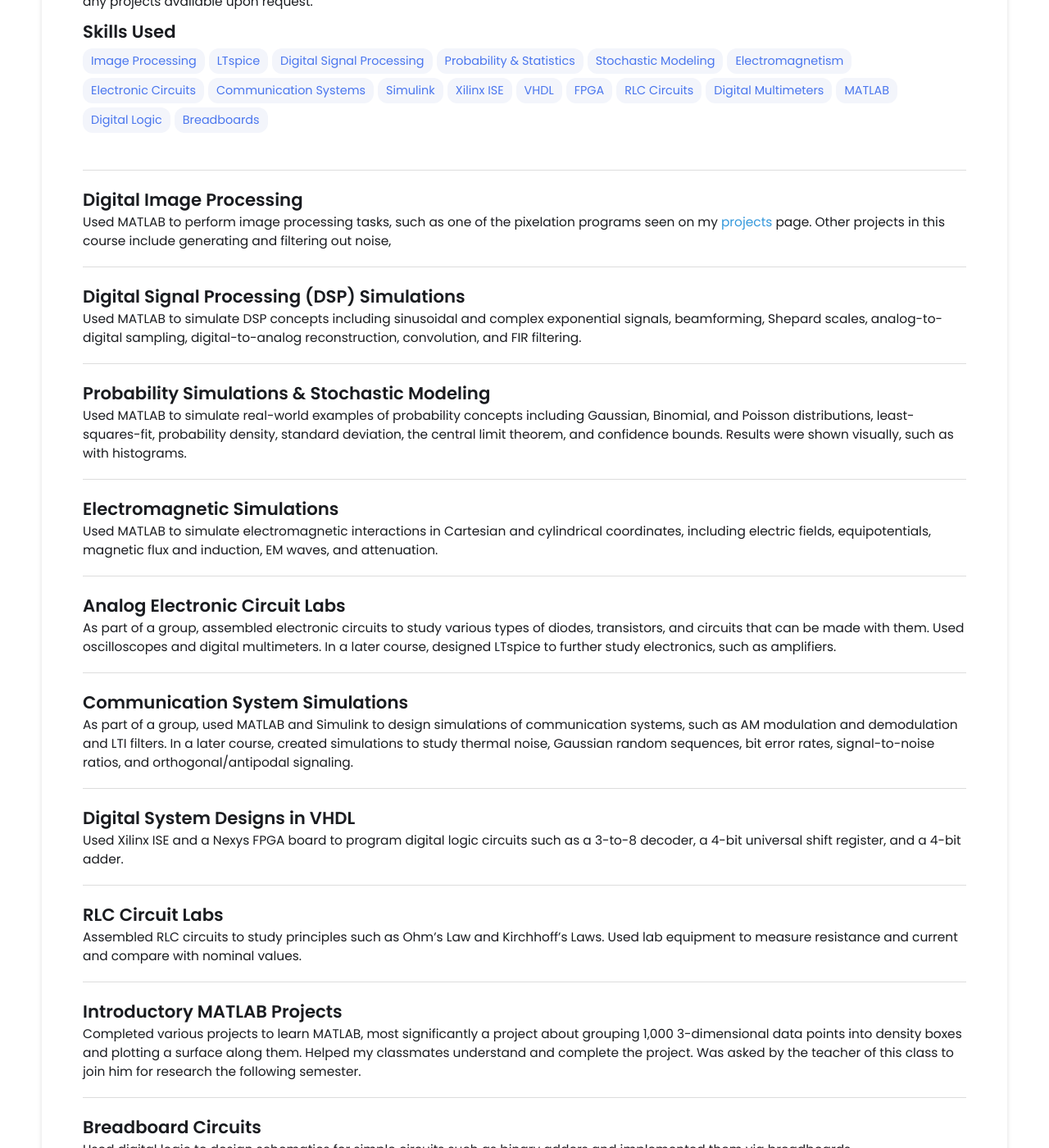
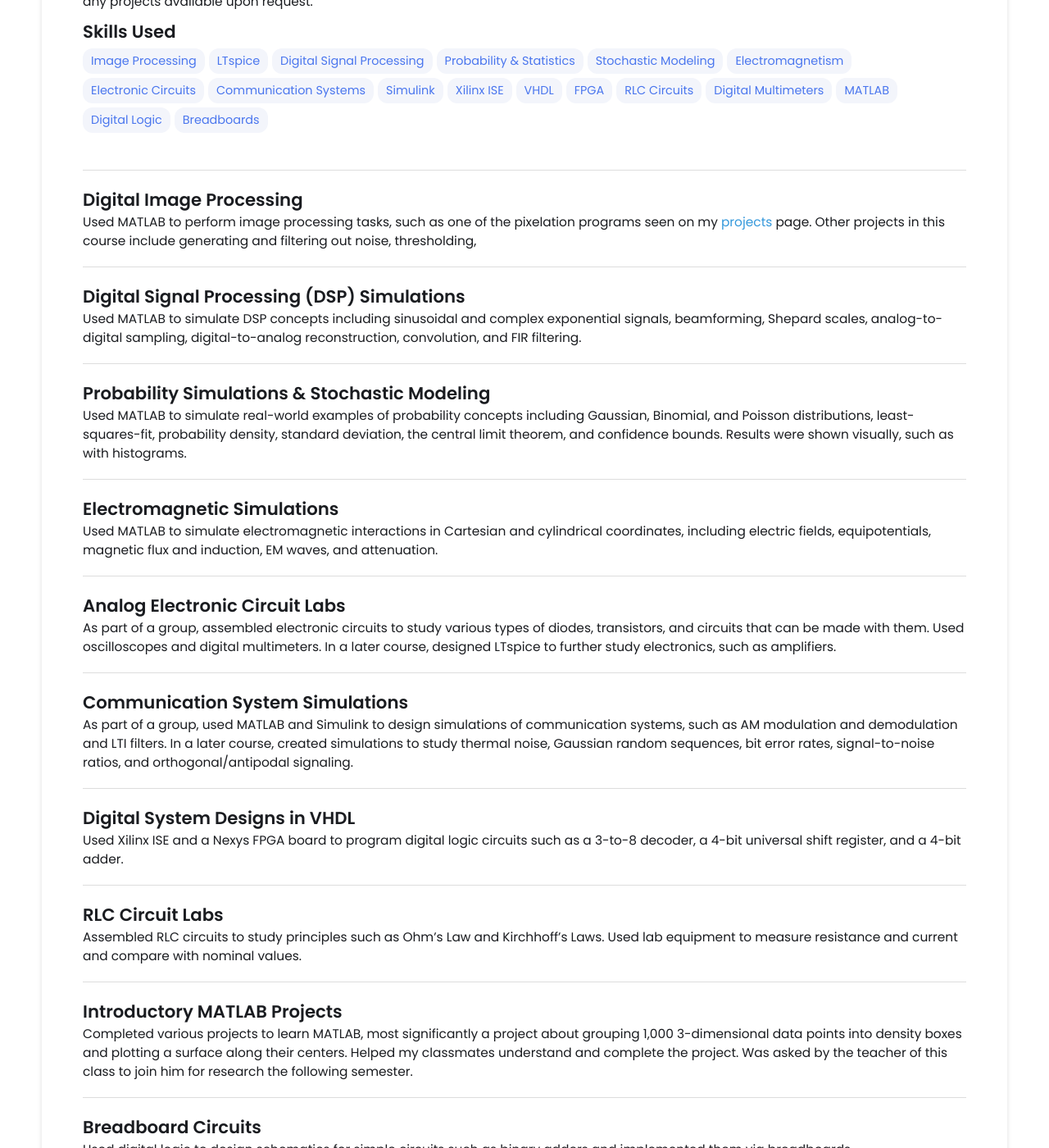
Before and after one commit to MattPieti/MattPieti.github.io, a Jekyll site: the page built from _projects/9other/index.md, in a window 1280 px wide and 1400 px high, scrolled down 621 px. Shown: the whole window at 82% size. Built offline with Jekyll 4.4.1, drawn with Linux system fonts in a browser that asks for light colours.

Commit message:
Update index.md

```diff
--- a/_projects/9other/index.md
+++ b/_projects/9other/index.md
@@ -29,7 +29,7 @@ main-image: /breadboard.JPG
 ## Digital Image Processing
 
 
-Used MATLAB to perform image processing tasks, such as one of the pixelation programs seen on my [projects](https://mattpieti.github.io/#projects) page. Other projects in this course include generating and filtering out noise,
+Used MATLAB to perform image processing tasks, such as one of the pixelation programs seen on my [projects](https://mattpieti.github.io/#projects) page. Other projects in this course include generating and filtering out noise, thresholding,
 
 ---
 
@@ -85,7 +85,7 @@ Assembled RLC circuits to study principles such as Ohm's Law and Kirchhoff's Law
 ## Introductory MATLAB Projects
 
 
-Completed various projects to learn MATLAB, most significantly a project about grouping 1,000 3-dimensional data points into density boxes and plotting a surface along them. Helped my classmates understand and complete the project. Was asked by the teacher of this class to join him for research the following semester.
+Completed various projects to learn MATLAB, most significantly a project about grouping 1,000 3-dimensional data points into density boxes and plotting a surface along their centers. Helped my classmates understand and complete the project. Was asked by the teacher of this class to join him for research the following semester.
 
 ---
 
```
